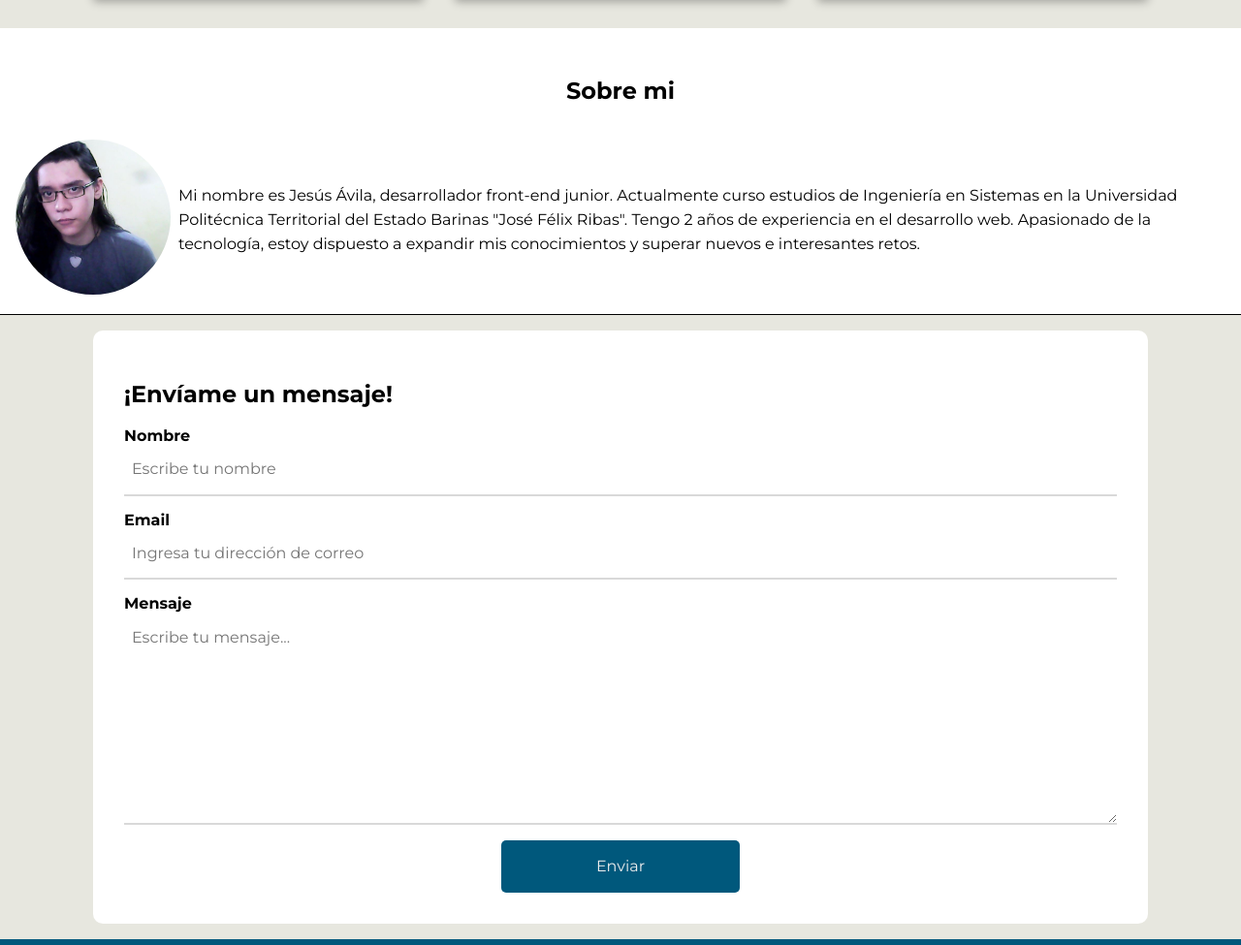
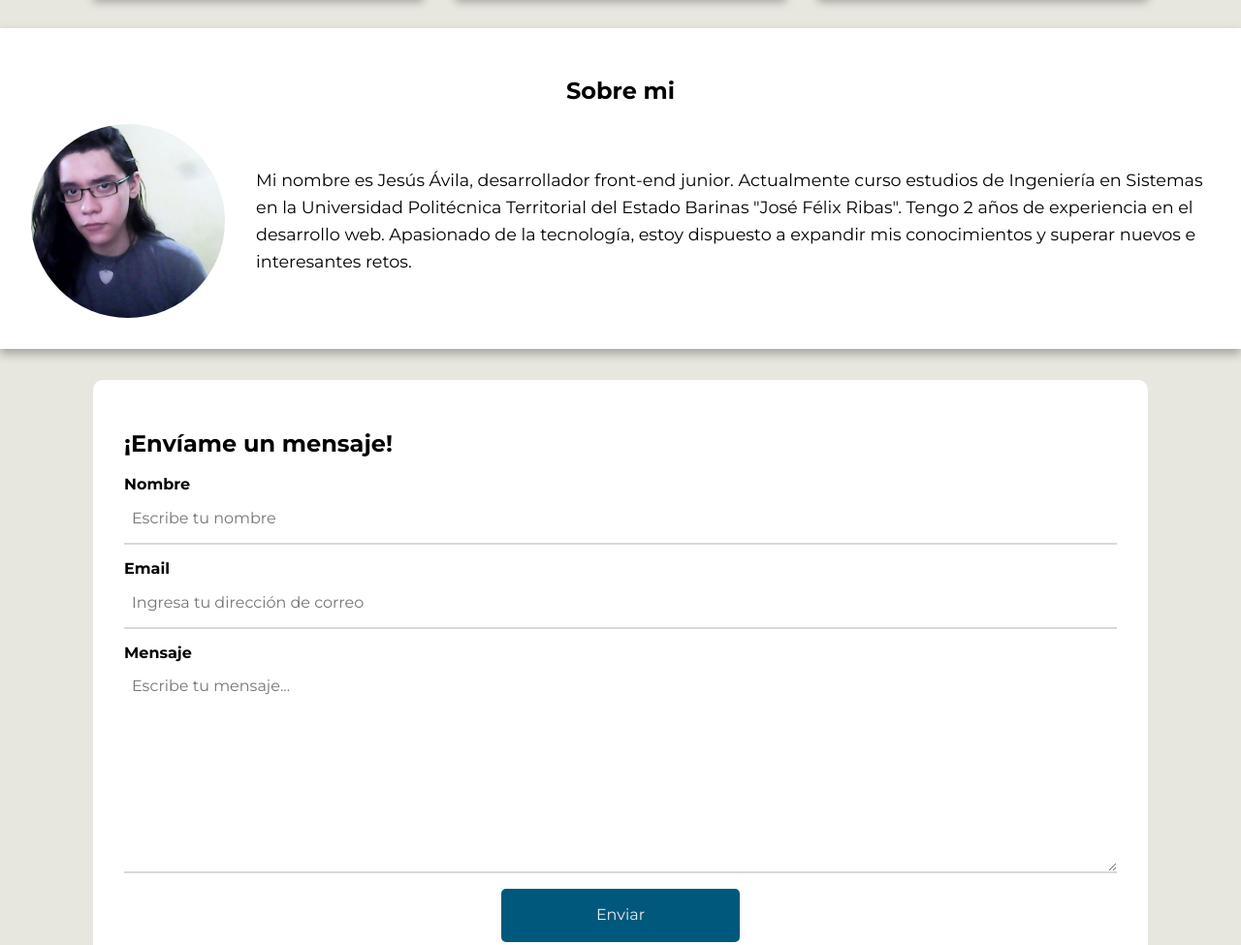
Before and after one commit to jesusaviladev/old-portfolio, a plain HTML site: page index.html in a window 1280 px wide. Shown: the part 1590-2565 px from the top of the page at 97% size. Drawn offline with Linux system fonts and the light colour scheme.

Commit message:
mejorado css

```diff
--- a/css/styles.css
+++ b/css/styles.css
@@ -283,40 +283,44 @@ img{
 
 
 .info{
-	padding: 1em;
-	border-bottom: 1px solid #000;
+	padding: 2rem;
+	box-shadow: 0 5px 10px rgba(0,0,0,.3);
+	position: relative;
+	z-index: 10;
 }
 
 .info__header{
-	padding: 1em;
 	text-align: center;
 }
 
 .info__body{
-	display: flex;
-	flex-direction: column;
-	align-items: center;
+	display: grid;
+	grid-template-columns: 1fr;
+	place-items: center;
 
 }
 
-.info__img{
-	flex: 1 0 auto;
+@media screen and (min-width: 768px){
+	.info__body{
+		grid-template-columns: 200px 1fr;
+		gap: 2rem;
+	}
 }
 
 .info__picture{
 	object-fit: cover;
-	width: 160px;
-	height: 160px;
+	width: 200px;
+	height: 200px;
 	border-radius: 50%;
 }
 
 .info__description{
-	margin-left: 8px;
-	line-height: 25px;
+	line-height: 28px;
+	font-size: 1.1rem;
 }
 
 .contact{
-	padding: 1em;
+	padding: 2rem 1rem;
 	background-color: #e7e7df;
 
 }
@@ -408,6 +412,16 @@ img{
 	font-size: 3em;
 }
 
+.social__link i{
+	transition: color .3s;
+}
+
+@media screen and (min-width: 768px){
+	.social__link i:hover{
+		color:#ccc;
+	}
+}
+
 .footer__info{
 	padding-right: 5em;
 }
@@ -433,10 +447,6 @@ img{
 		grid-template-columns: repeat(3, 1fr);
 	}
 
-	.info__body{
-		flex-direction: row;
-	}
-
 	.footer{
 		flex-direction: row;
 	}
--- a/index.html
+++ b/index.html
@@ -27,7 +27,6 @@
 				<li class="menu__item"><a href="#contact" class="menu__links">Contacto</a></li>
 			</ul>
 		</nav>
-
 	</header>
 
 	<main class="content">
@@ -115,9 +114,7 @@
 				<h2 class="info__title">Sobre mi</h2>
 			</header>
 			<div class="info__body">
-				<div class="info__img">
-					<img src="assets/images/picture.jpg" alt="Foto de perfil" class="info__picture">
-				</div>
+				<img src="assets/images/picture.jpg" alt="Foto de perfil" class="info__picture">
 				<p class="info__description">Mi nombre es Jesús Ávila, desarrollador front-end junior. Actualmente curso estudios de Ingeniería en Sistemas en la Universidad Politécnica Territorial del Estado Barinas "José Félix Ribas". Tengo 2 años de experiencia en el desarrollo web. Apasionado de la tecnología, estoy dispuesto a expandir mis conocimientos y superar nuevos e interesantes retos.</p>
 			</div>
 		</section>
```
